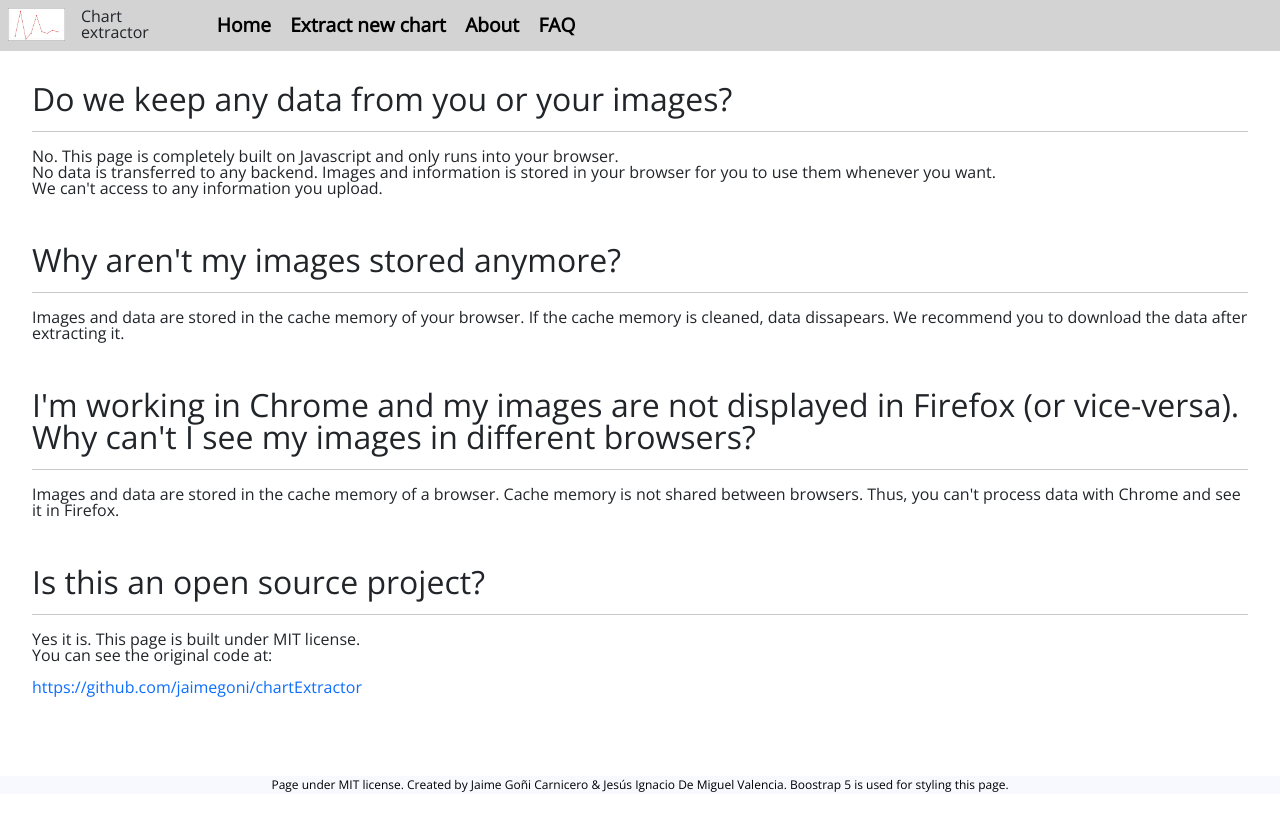
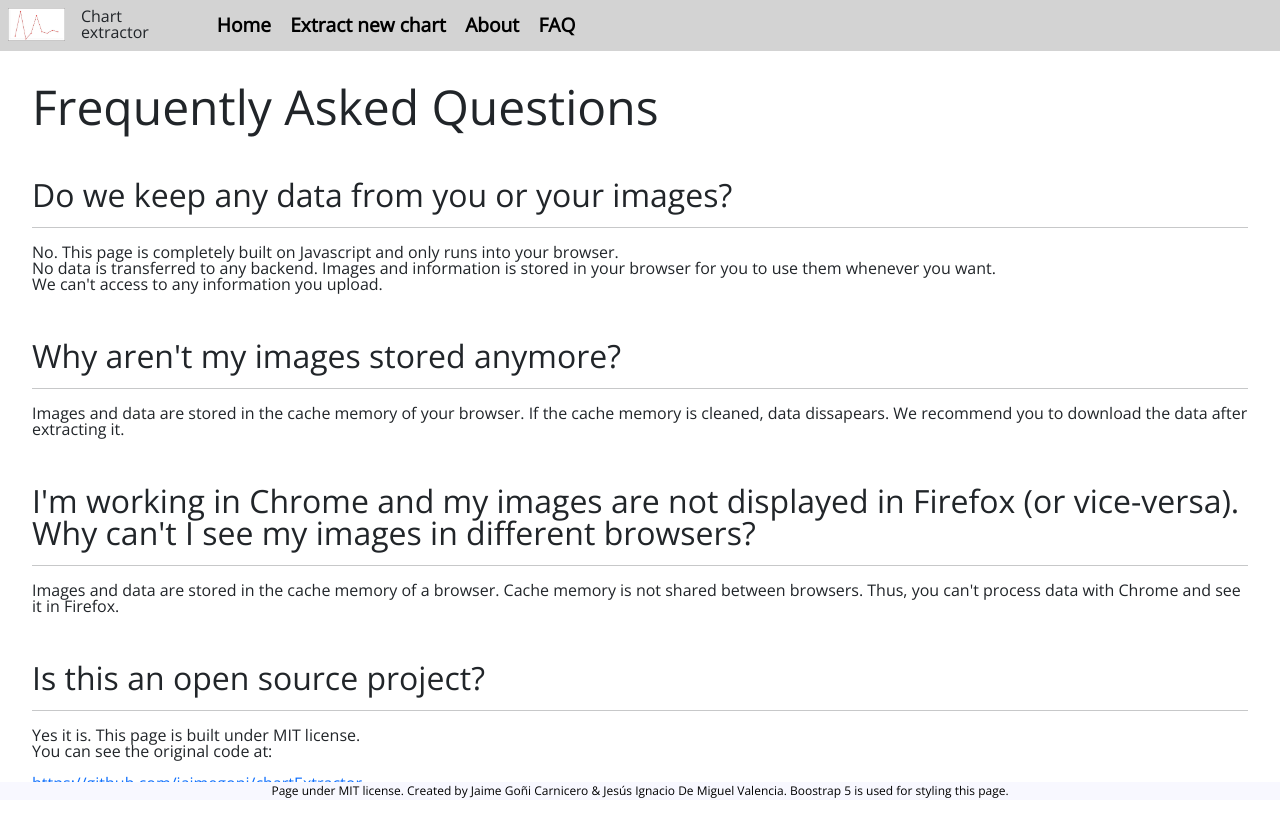
Before and after one commit to jaimegoni/chartExtractor, a React (Vite) app in the folder chartExtractor/: page /faq in a window 1280 px wide. Shown: the top 836 px of the page. Before the commit the page ends 800 px from the top, so only its background shows below. Built offline with nearby package versions, Linux system fonts and the light colour scheme; the HTML template or start-up script is replaced by a standard one; a web font is replaced by a local one.

Commit message:
Some changes on styles

```diff
--- a/chartExtractor/src/index.css
+++ b/chartExtractor/src/index.css
@@ -14,7 +14,9 @@ a{
 a:hover{
   text-decoration: none;
 }
-
 h1{
+  font-size: 3em;
+}
+h2{
   font-size: 2em;
 }
--- a/chartExtractor/src/ui/components/FileUploader/FileUploader.css
+++ b/chartExtractor/src/ui/components/FileUploader/FileUploader.css
@@ -3,7 +3,7 @@
     display: flex;
     flex-direction: column;
     justify-content: flex-start;
-    align-items: center;
+    align-items: flex-start;
 }
 
 .drop_zone--div{
@@ -15,7 +15,7 @@
     border: 2px solid grey;
     border-radius: 8px;
 
-    width: 50%;
+    min-width: 50%;
     height: 5em;
 
     color:black;
--- a/chartExtractor/src/ui/views/FaqView.jsx
+++ b/chartExtractor/src/ui/views/FaqView.jsx
@@ -6,7 +6,9 @@ export const FaqView = ()=>{
     return(
         <StandardView>
             <>
-                <h1 >Do we keep any data from you or your images?</h1>
+                <h1>Frequently Asked Questions</h1>
+                <br/><br/><br/>
+                <h2 >Do we keep any data from you or your images?</h2>
                 <hr/>
                 <p>No. This page is completely built on Javascript and only runs into your browser.</p>
                 <p>No data is transferred to any backend. Images and information is stored in your browser for you to use them whenever you want.</p>
@@ -14,19 +16,19 @@ export const FaqView = ()=>{
 
                 <br/><br/><br/>
 
-                <h1 >Why aren't my images stored anymore?</h1>
+                <h2 >Why aren't my images stored anymore?</h2>
                 <hr/>
                 <p>Images and data are stored in the cache memory of your browser. If the cache memory is cleaned, data dissapears. We recommend you to download the data after extracting it.</p>
 
                 <br/><br/><br/>
 
-                <h1 >I'm working in Chrome and my images are not displayed in Firefox (or vice-versa). Why can't I see my images in different browsers?</h1>
+                <h2 >I'm working in Chrome and my images are not displayed in Firefox (or vice-versa). Why can't I see my images in different browsers?</h2>
                 <hr/>
                 <p>Images and data are stored in the cache memory of a browser. Cache memory is not shared between browsers. Thus, you can't process data with Chrome and see it in Firefox.</p>
 
                 <br/><br/><br/>
 
-                <h1 >Is this an open source project?</h1>
+                <h2 >Is this an open source project?</h2>
                 <hr/>
                 <p>Yes it is. This page is built under MIT license.</p>
                 <p>You can see the original code at:</p>
--- a/chartExtractor/src/ui/views/UploadFileView.jsx
+++ b/chartExtractor/src/ui/views/UploadFileView.jsx
@@ -4,18 +4,41 @@ import { StandardView } from "../templates/StandardView/StandardView";
 
 export const UploadFileView = ()=>{
 
+    const [chartName, setChartName] = useState("");
     const [file, setFile] = useState(null);
+
+    const isInformationUploaded = ()=>{
+        if (!(chartName === "") && !(file === null)){
+            return true;
+        }
+        return false;
+    }
 
     return(
         <StandardView>
             <>
-                <h1>Name of the chart</h1>
+                <h1>1) Name of the chart</h1>
                 <br/>
-                <h1>Choose a file</h1>
+                <input type="text" placeholder="Chart name" onChange={(event) => {setChartName(event.target.value);}}/>
+                <br/><br/>
+                <h1>2) Choose a file</h1>
+                <br/>
                 <FileUploader
                     file={file}
                     setFile={setFile}
                 />
+                <br/><br/>
+                {
+                    isInformationUploaded()
+                        &&
+                    <>
+                        <h1>3) Continue</h1>
+                        <br/>
+                        <button className="btn btn-primary">Next</button>
+                    </>
+
+                }
+
             </>
         </StandardView>
     )
```
